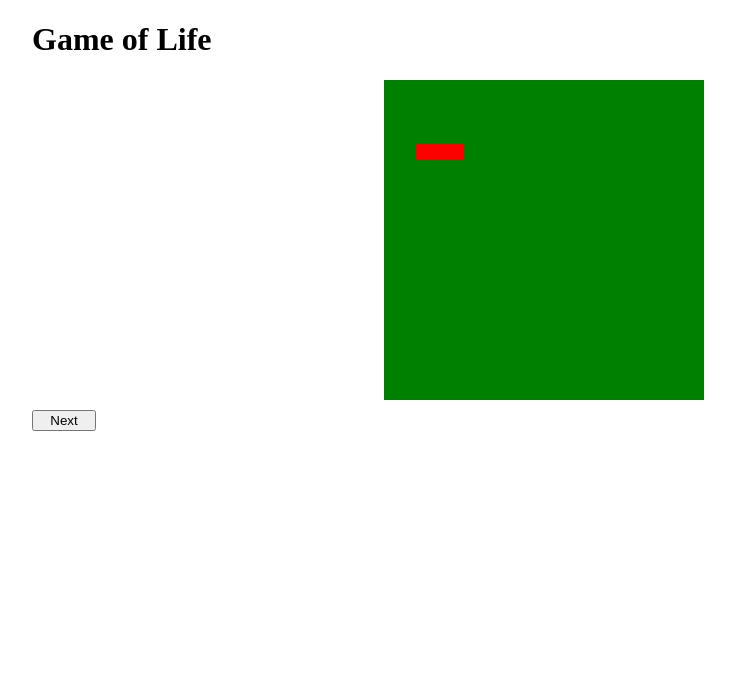
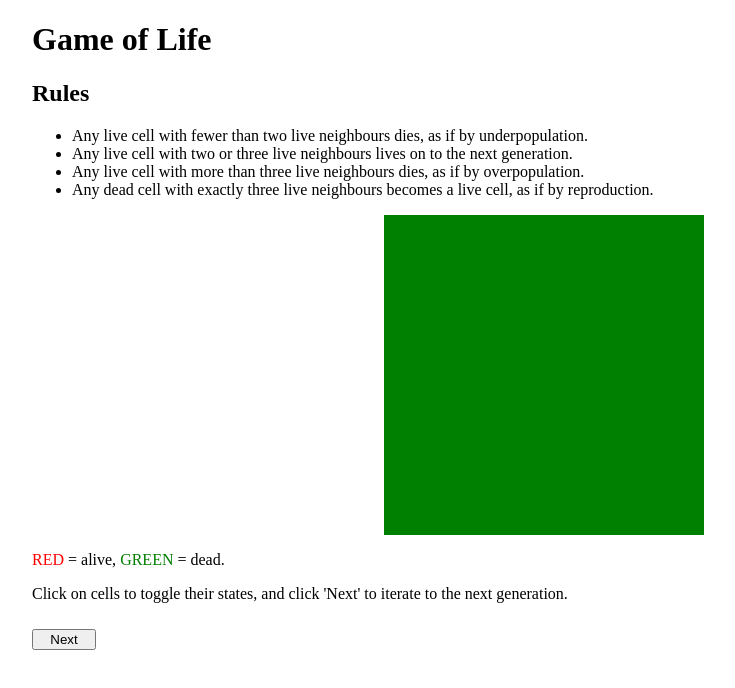
Before and after one commit to RhydianJenkins/game_of_life, a Vue app: page / in a window 1280 px wide. Shown: the top 688 px of the page, without its empty margins (96-831 px from the left). Built offline with nearby package versions, Linux system fonts and the light colour scheme.

Commit message:
Some instructions and rules added to page

```diff
--- a/src/components/GameOfLife.vue
+++ b/src/components/GameOfLife.vue
@@ -1,6 +1,13 @@
 <template>
   <div class="game-of-life">
     <h1>Game of Life</h1>
+    <h2>Rules</h2>
+    <ul>
+      <li>Any live cell with fewer than two live neighbours dies, as if by underpopulation.</li>
+      <li>Any live cell with two or three live neighbours lives on to the next generation.</li>
+      <li>Any live cell with more than three live neighbours dies, as if by overpopulation.</li>
+      <li>Any dead cell with exactly three live neighbours becomes a live cell, as if by reproduction.</li>
+    </ul>
     <div class="game-of-life__grid" v-for="(row, rowIndex) in grid" :key="rowIndex">
       <div v-for="(cell, colIndex) in row" :key="colIndex">
         <Cell
@@ -9,6 +16,8 @@
         />
       </div>
     </div>
+    <p><span style="color: red">RED</span> = alive, <span style="color: green">GREEN</span> = dead.</p>
+    <p>Click on cells to toggle their states, and click 'Next' to iterate to the next generation.</p>
     <button class="game-of-life__button" @click="iterate()">Next</button>
   </div>
 </template>
@@ -51,14 +60,6 @@ export default {
           this.grid[x].push(cell)
         }
       }
-
-      // add alive cells
-      this.grid[4][2].state = this.STATE.ALIVE;
-      this.grid[4][2].initialState = this.STATE.ALIVE;
-      this.grid[4][3].state = this.STATE.ALIVE;
-      this.grid[4][3].initialState = this.STATE.ALIVE;
-      this.grid[4][4].state = this.STATE.ALIVE;
-      this.grid[4][4].initialState = this.STATE.ALIVE;
     }
   },
   created() {
```
